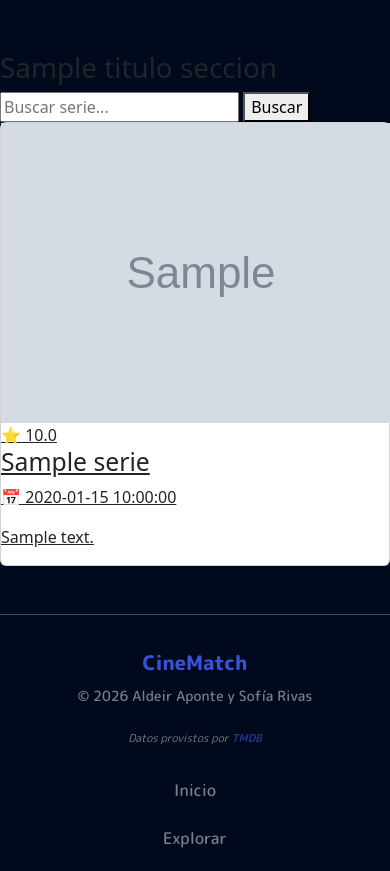
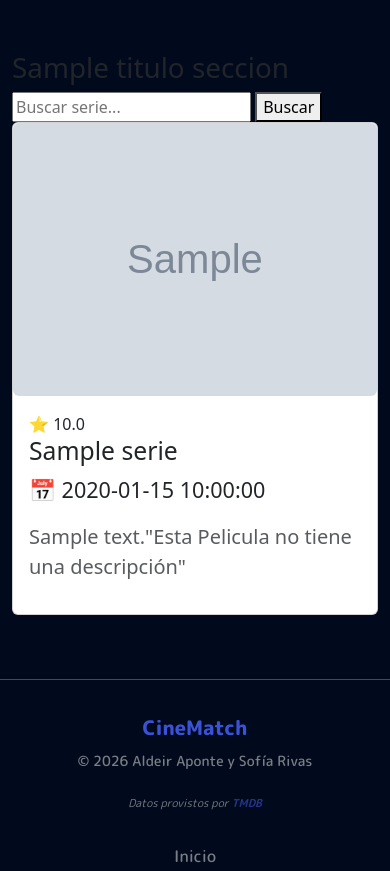
Before and after one commit to sofiarivass/cinematch, a Flask app: template app/templates/series_explorar.html in a window 390 px wide; the page is wider, and only the part inside the window is pictured. Shown: the part 77-948 px from the top of that part. Run offline with Flask 3, Linux system fonts and the light colour scheme; the template is opened without the code that fills it: most values are stand-ins (such as "Sample title", 1, 10 or a date in 2020); grey boxes marked "Sample" are stand-in pictures; some libraries are stand-ins or nearby versions.

Commit message:
feat: modificación de la sección serie (pendiente aprobación)
- le agregué estilos a las cads
- lo hice responsive para todos los tamaños

```diff
--- a/app/templates/base.html
+++ b/app/templates/base.html
@@ -50,7 +50,7 @@
         </nav>
     </header>
 
-    <main>
+    <main class="container">
         {% block content %}{% endblock %}
     </main>
 
--- a/app/templates/series_explorar.html
+++ b/app/templates/series_explorar.html
@@ -8,22 +8,27 @@
 </form>
 {% if series %}
 <!-- GRILLA DE SERIES -->
-<div class="grid">
+<div class="row">
     {% for serie in series %}
-    <a href="{{ url_for('series.detalle', serie_id=serie.id) }}" class="card">
-        <div class="card__img-wrapper">
-            {% if serie.poster %}
-            <img src="{{ serie.poster }}" alt="{{ serie.titulo }}" class="card__img" loading="lazy" /> {% else %}
-            <div class="card__no-img">Sin imagen</div>
-            {% endif %}
-            <span class="card__score">⭐ {{ "%.1f"|format(serie.puntuacion) }}</span>
+    <div class="col-xl-3 col-lg-4 col-md-6 col-sm-12 gap-2 mb-3 mx-auto">
+      <a href="{{ url_for('series.detalle', serie_id=serie.id) }}" class="card text-decoration-none h-100 w-100 d-flex" title="{{ serie.titulo }}">
+        <div>
+          {% if serie.poster %}
+          <img src="{{ serie.poster }}" alt="{{ serie.titulo }}" class="img-fluid rounded" loading="lazy" />
+          {% else %}
+          <div class="img-fluid rounded">Sin imagen</div>
+          {% endif %}
         </div>
-        <div class="card__body">
-            <h2 class="card__title">{{ serie.titulo }}</h2>
-            <p class="card__date">📅 {{ serie.fecha if serie.fecha else "Fecha desconocida" }}</p>
-            <p class="card__desc">{{ serie.descripcion[:120] }}{% if serie.descripcion|length > 120 %}...{% endif %}</p>
+        <div class="card-body">
+          <span>⭐ {{ "%.1f"|format(serie.puntuacion) }}</span>
+          <div class="fs-3">
+            <h2 class="text-truncate" title="{{ serie.titulo }}">{{ serie.titulo }}</h2>
+            <p class="fs-4">📅 {{ serie.fecha if serie.fecha else "Fecha desconocida" }}</p>
+            <p class="text-body-secondary fs-5">{{ serie.descripcion[:120] }}{% if serie.descripcion|length > 120 %}...{% else %}"Esta Pelicula no tiene una descripción"{% endif %}</p>
+          </div>
         </div>
-    </a>
+      </a>
+    </div>
     {% endfor %}
 </div>
 
```
